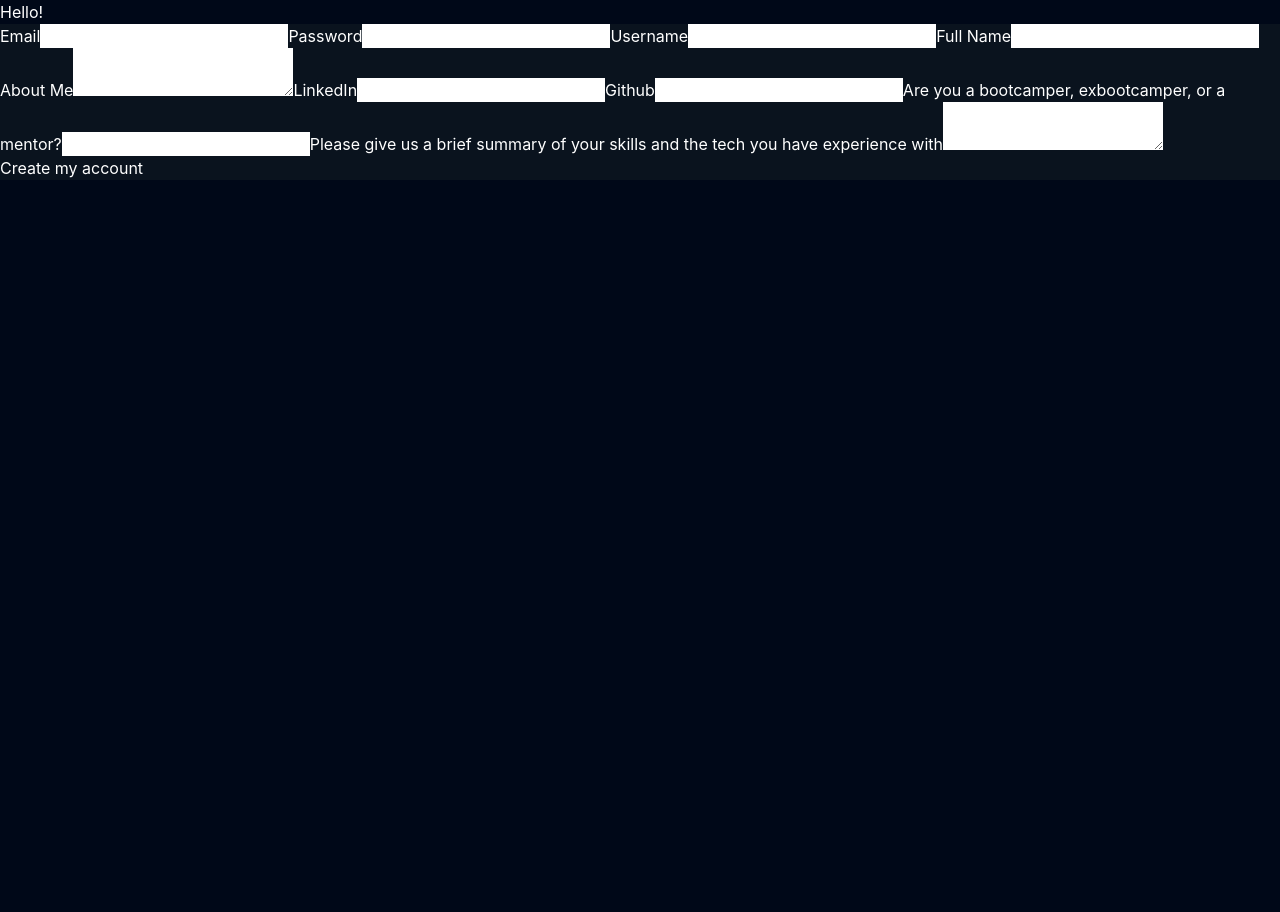
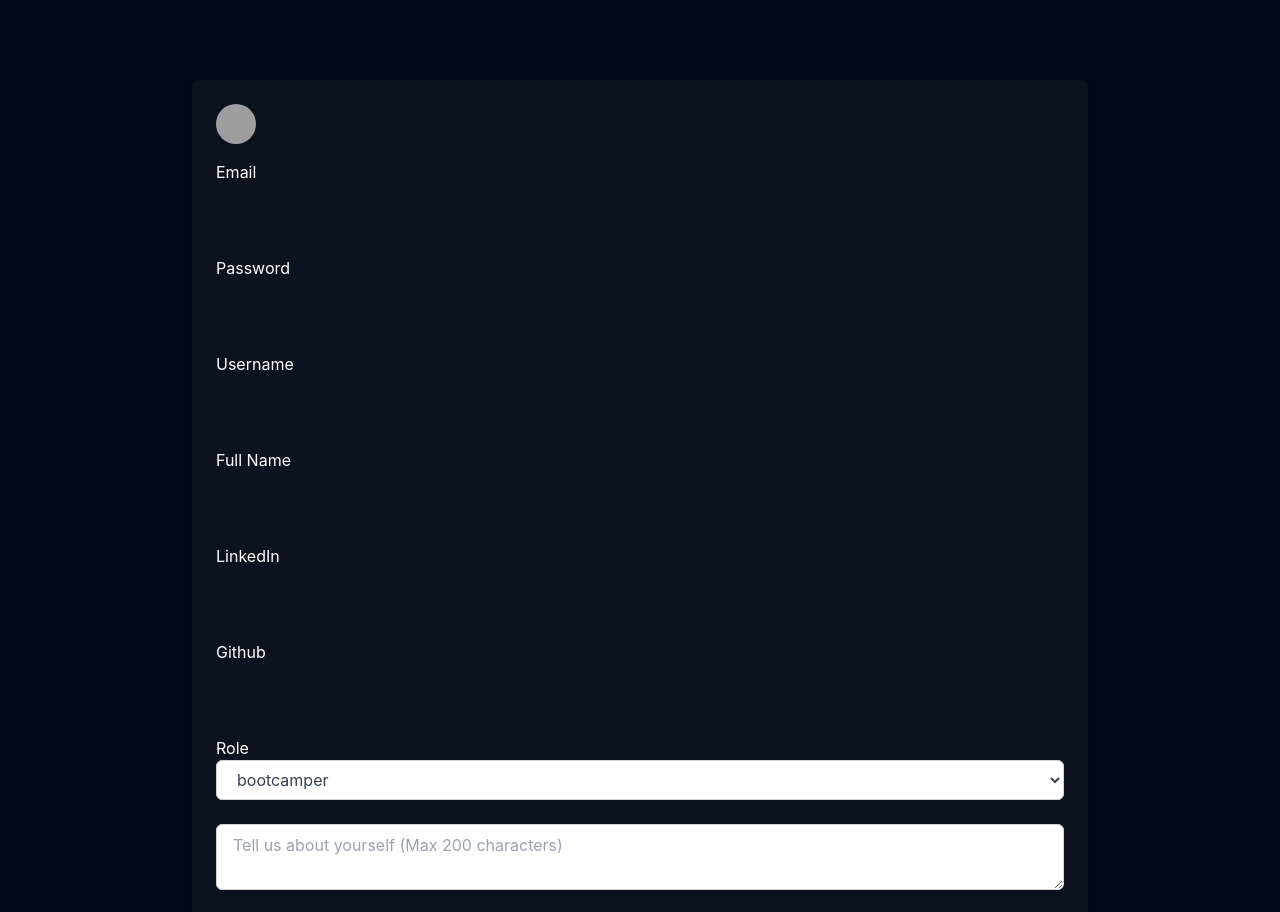
Before and after one commit to Alex321111/Final-Project-SoC, a Next.js app in the folder hack-fun/: page /register in a window 1280 px wide. Shown: the top 912 px of the page. Before the commit the page ends 800 px from the top, so only its background shows below. Built offline with nearby package versions, Linux system fonts and the light colour scheme; grey boxes are pictures that could not be loaded.

Commit message:
styling register page

```diff
--- a/hack-fun/pages/register.tsx
+++ b/hack-fun/pages/register.tsx
@@ -1,17 +1,17 @@
 //Register page tsx
-'use client';
-import '../styles/globals.css';
-import { useState } from 'react';
-import react from 'react';
-import CustomAvatar from '../src/app/components/Avatar.jsx';
-import CreateAccountForm from '../src/app/components/AccountForm.jsx';
-import supabase from '../src/app/utils/supabase';
+"use client";
+import "../styles/globals.css";
+import { useState } from "react";
+import react from "react";
+import CustomAvatar from "../src/app/components/Avatar.jsx";
+import CreateAccountForm from "../src/app/components/AccountForm.jsx";
+import supabase from "../src/app/utils/supabase";
 export default function Register() {
-  const [avatarUrl, setAvatarUrl] = useState('');
+  const [avatarUrl, setAvatarUrl] = useState("");
 
   const generateAvatarUrl = (username: string): string => {
-    const avatarUrl = 'https://source.boringavatars.com/';
-    const variant = 'beam';
+    const avatarUrl = "https://source.boringavatars.com/";
+    const variant = "beam";
 
     const fullAvatarUrl = `${avatarUrl}${variant}/40/${encodeURIComponent(
       username
@@ -32,19 +32,19 @@ export default function Register() {
       github_link,
       role_description,
       skills,
-      avatar_image_url
+      avatar_image_url,
     } = Object.fromEntries(new FormData(e.currentTarget));
     if (
-      typeof email === 'string' &&
-      typeof password === 'string' &&
-      typeof username === 'string' &&
-      typeof name === 'string' &&
-      typeof about_me === 'string' &&
-      typeof linkedin_link === 'string' &&
-      typeof github_link === 'string' &&
-      typeof role_description === 'string' &&
-      typeof skills === 'string' &&
-      typeof avatar_image_url === 'string'
+      typeof email === "string" &&
+      typeof password === "string" &&
+      typeof username === "string" &&
+      typeof name === "string" &&
+      typeof about_me === "string" &&
+      typeof linkedin_link === "string" &&
+      typeof github_link === "string" &&
+      typeof role_description === "string" &&
+      typeof skills === "string" &&
+      typeof avatar_image_url === "string"
     ) {
       await supabase.auth.signUp({
         email,
@@ -63,7 +63,7 @@ export default function Register() {
         },
       });
     }
-    if (username === 'string') {
+    if (username === "string") {
       const userAvatarUrl = generateAvatarUrl(username);
       setAvatarUrl(userAvatarUrl);
     }
@@ -71,7 +71,6 @@ export default function Register() {
 
   return (
     <div className="form-page">
-      <h1>Hello!</h1>
       <CreateAccountForm />
     </div>
   );
--- a/hack-fun/src/app/components/AccountForm.jsx
+++ b/hack-fun/src/app/components/AccountForm.jsx
@@ -1,42 +1,124 @@
-import React from 'react';
+import React from "react";
+import CustomAvatar from "../components/Avatar";
 
 function CreateAccountForm() {
   return (
-    <div className="form-page bg-dark-2">
-      <form className="">
-        <label htmlFor="email">Email</label>
-        <input type="email" id="email" name="email" />
+    <div className="bg-dark-2 max-w-4xl p-6 mx-auto rounded-md shadow-md mt-20">
+      <div>
+        <CustomAvatar size={40} />
+      </div>
+      <form className="grid grid-cols-1 gap-6 mt-4 sm:grid-cols-1">
+        <div>
+          <label htmlFor="email">Email</label>
+          <input
+            className="block w-full px-4 py-2 mt-2 text-gray-700 bg-dark-2 border-gray-300 rounded-md dark:bg-gray-800 dark:text-gray-300 dark:border-gray-600 focus:border-blue-500 dark:focus:border-blue-500 focus:outline-none focus:ring"
+            type="email"
+            id="email"
+            name="email"
+          />
+        </div>
+        <div>
+          <label htmlFor="password">Password</label>
+          <input
+            className="block w-full px-4 py-2 mt-2 text-gray-700 bg-dark-2 border-gray-300 rounded-md dark:bg-gray-800 dark:text-gray-300 dark:border-gray-600 focus:border-blue-500 dark:focus:border-blue-500 focus:outline-none focus:ring"
+            type="password"
+            id="password"
+            name="password"
+          />
+        </div>
+        <div>
+          <label htmlFor="username">Username</label>
+          <input
+            className="block w-full px-4 py-2 mt-2 text-gray-700 bg-dark-2 border-gray-300 rounded-md dark:bg-gray-800 dark:text-gray-300 dark:border-gray-600 focus:border-blue-500 dark:focus:border-blue-500 focus:outline-none focus:ring"
+            type="text"
+            id="username"
+            name="username"
+          />
+        </div>
+        <div>
+          <label htmlFor="name">Full Name</label>
+          <input
+            className="block w-full px-4 py-2 mt-2 text-gray-700 bg-dark-2 border-gray-300 rounded-md dark:bg-gray-800 dark:text-gray-300 dark:border-gray-600 focus:border-blue-500 dark:focus:border-blue-500 focus:outline-none focus:ring"
+            type="text"
+            id="name"
+            name="name"
+          />
+        </div>
 
-        <label htmlFor="password">Password</label>
-        <input type="password" id="password" name="password" />
-
-        <label htmlFor="username">Username</label>
-        <input type="text" id="username" name="username" />
-
-        <label htmlFor="name">Full Name</label>
-        <input type="text" id="name" name="name" />
-
-        <label htmlFor="about_me">About Me</label>
-        <textarea id="about_me" name="about_me"></textarea>
-
-        <label htmlFor="linkedin_link">LinkedIn</label>
-        <input type="text" id="linkedin_link" name="linkedin_link" />
-
-        <label htmlFor="github_link">Github</label>
-        <input type="text" id="github_link" name="github_link" />
-
-        <label htmlFor="role_description">
-          Are you a bootcamper, exbootcamper, or a mentor?
-        </label>
-        <input type="text" id="role_description" name="role_description" />
-
-        <label htmlFor="skills">
-          Please give us a brief summary of your skills and the tech you have
-          experience with
-        </label>
-        <textarea id="skills" name="skills"></textarea>
-        <button type="submit">Create my account</button>
+        <div>
+          <label htmlFor="linkedin_link">LinkedIn</label>
+          <input
+            className="block w-full px-4 py-2 mt-2 text-gray-700 bg-dark-2 border-gray-300 rounded-md dark:bg-gray-800 dark:text-gray-300 dark:border-gray-600 focus:border-blue-500 dark:focus:border-blue-500 focus:outline-none focus:ring"
+            type="text"
+            id="linkedin_link"
+            name="linkedin_link"
+          />
+        </div>
+        <div>
+          <label htmlFor="github_link">Github</label>
+          <input
+            className="block w-full px-4 py-2 mt-2 text-gray-700 bg-dark-2 border-gray-300 rounded-md dark:bg-gray-800 dark:text-gray-300 dark:border-gray-600 focus:border-blue-500 dark:focus:border-blue-500 focus:outline-none focus:ring"
+            type="text"
+            id="github_link"
+            name="github_link"
+          />
+        </div>
+        <div>
+          <label htmlFor="role_description">Role</label>
+          <select className="block relative w-full px-4 py-2 text-gray-700 bg-white border border-gray-300 rounded-md dark:bg-gray-800 dark:text-gray-300 dark:border-gray-600 focus:border-blue-500 dark:focus:border-blue-500 focus:outline-none focus:ring">
+            <option
+              value="bootcamper"
+              type="text"
+              id="role_desciption"
+              name="role_desciption"
+            >
+              bootcamper
+            </option>
+            <option
+              value="exbootcamper"
+              type="text"
+              id="role_desciption"
+              name="role_desciption"
+            >
+              exbootcamper
+            </option>
+            <option
+              value="mentor"
+              type="text"
+              id="role_desciption"
+              name="role_desciption"
+            >
+              mentor
+            </option>
+          </select>
+        </div>
+        <div>
+          <label htmlFor="about_me"></label>
+          <textarea
+            className="justify-start flex block w-full px-4 py-2 text-gray-700 bg-white border border-gray-300 rounded-md dark:bg-gray-800 dark:text-gray-300 dark:border-gray-600 focus:border-blue-500 dark:focus:border-blue-500 focus:outline-none focus:ring"
+            placeholder="Tell us about yourself (Max 200 characters)"
+            id="about_me"
+            name="about_me"
+          ></textarea>
+        </div>
+        <div>
+          <textarea
+            className="justify-start flex block w-full px-4 py-2 text-gray-700 bg-white border border-gray-300 rounded-md dark:bg-gray-800 dark:text-gray-300 dark:border-gray-600 focus:border-blue-500 dark:focus:border-blue-500 focus:outline-none focus:ring"
+            placeholder="Please give us a brief summary of your skills and the tech you have
+            experience with (Max 200 characters)"
+            id="skills"
+            name="skills"
+          ></textarea>
+        </div>
       </form>
+      <div className="block flex-col justify-end mt-6 ">
+        <button
+          class="rounded border-solid border-white border bg-blue-900 shadow-lg shadow-blue-500/50 py-1 px-3 ml-100 mt-4"
+          type="submit"
+        >
+          Create my account
+        </button>
+      </div>
     </div>
   );
 }
--- a/hack-fun/tailwind.config.ts
+++ b/hack-fun/tailwind.config.ts
@@ -1,49 +1,50 @@
-import type { Config } from 'tailwindcss';
+import type { Config } from "tailwindcss";
 
 const config: Config = {
   content: [
-    './src/pages/**/*.{js,ts,jsx,tsx,mdx}',
-    './src/components/**/*.{js,ts,jsx,tsx,mdx}',
-    './src/app/**/*.{js,ts,jsx,tsx,mdx}',
+    "./src/pages/**/*.{js,ts,jsx,tsx,mdx}",
+    "./src/components/**/*.{js,ts,jsx,tsx,mdx}",
+    "./src/app/**/*.{js,ts,jsx,tsx,mdx}",
   ],
   theme: {
     container: {
       center: true,
-      padding: '2rem',
+      padding: "2rem",
       screens: {
-        '2xl': '1400px',
+        "2xl": "1400px",
       },
     },
     extend: {
       colors: {
-        'primary-500': '#4a90a2',
-        'primary-600': '#5D5FEF',
-        'secondary-500': '#FFB620',
-        'off-white': '#D0DFFF',
-        'red': '#FF5A5A',
-        'dark-1': '#000818',
-        'dark-2': '#0a131e',
-        'dark-3': '#101012',
-        'dark-4': '#1F1F22',
-        'light-1': '#FFFFFF',
-        'light-2': '#EFEFEF',
-        'light-3': '#7878A3',
-        'light-4': '#5C5C7B',
+        "primary-500": "#4a90a2",
+        "primary-600": "#5D5FEF",
+        "secondary-500": "#FFB620",
+        "off-white": "#D0DFFF",
+        red: "#FF5A5A",
+        "dark-1": "#000818",
+        "dark-2": "#0a131e",
+        "dark-3": "#101012",
+        "dark-4": "#1F1F22",
+        "light-1": "#FFFFFF",
+        "light-2": "#EFEFEF",
+        "light-3": "#7878A3",
+        "light-4": "#5C5C7B",
       },
       spacing: {
-        '18': '4.5rem',
-        '15': '3.75rem',
-        '12': '3rem',
+        "18": "4.5rem",
+        "15": "3.75rem",
+        "12": "3rem",
+        "100": "22rem",
       },
       screens: {
-        xs: '480px',
+        xs: "480px",
       },
       width: {
-        '420': '420px',
-        '465': '465px',
+        "420": "420px",
+        "465": "465px",
       },
       fontFamily: {
-        inter: ['Inter', 'sans-serif'],
+        inter: ["Inter", "sans-serif"],
       },
     },
   },
```
